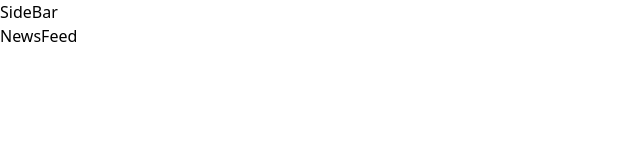
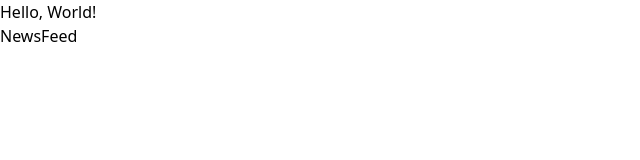
Before and after one commit to Grenish/smit-feedback, a React (Vite) app in the folder client/: page / in a window 1280 px wide. Shown: the top 160 px of the page, without its empty margins (0-640 px from the left). Built offline with nearby package versions, Linux system fonts and the light colour scheme.

Commit message:
Update sidebar component

```diff
--- a/client/src/components/Sidebar.jsx
+++ b/client/src/components/Sidebar.jsx
@@ -1,11 +1,18 @@
-import React from 'react'
+import React, { useState } from "react";
+import MenuOpenIcon from '@mui/icons-material/MenuOpen';
+import CloseIcon from '@mui/icons-material/Close';
 
 const Sidebar = () => {
+  const [isOpen, setisOpen] = useState(false);
+
+  const toggleSidebar = () => {
+    setisOpen(!isOpen);
+  };
   return (
-    <div>
-      SideBar
-    </div>
-  )
-}
+    <>
+    Hello, World!
+    </>
+  );
+};
 
-export default Sidebar
+export default Sidebar;
```
